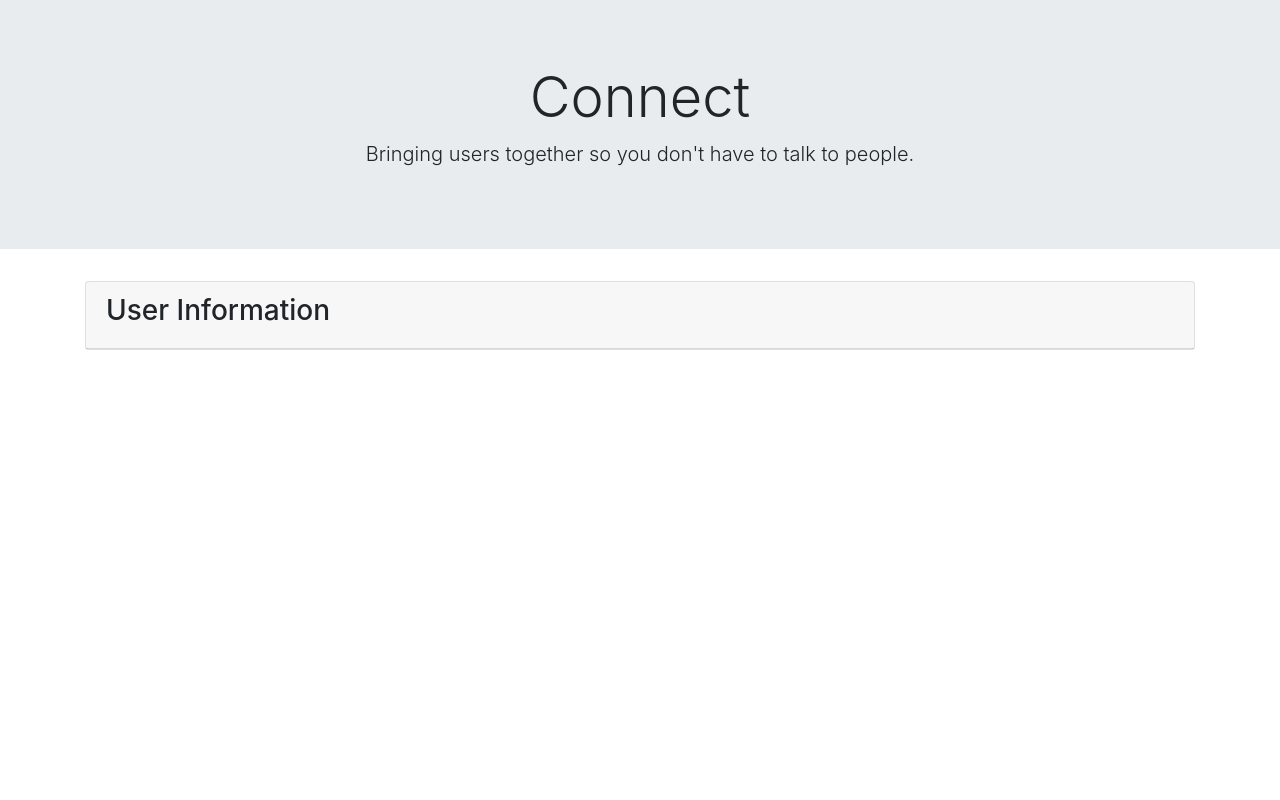
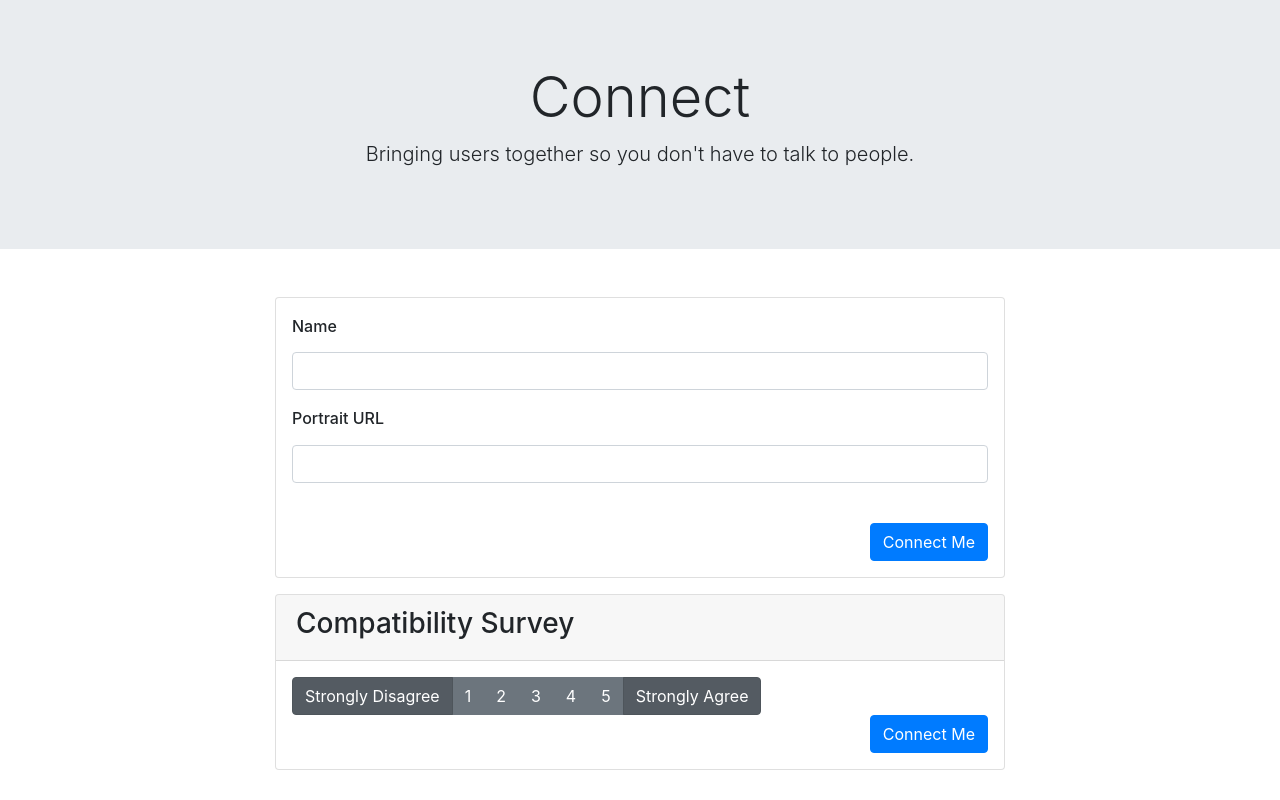
Before and after one commit to robertshaw87/Friend-Finder, a website: page app/public/survey.html in a window 1280 px wide. Drawn offline with nearby package versions, Linux system fonts and the light colour scheme.

Commit message:
first draft of survey radio buttons

```diff
--- a/app/public/survey.html
+++ b/app/public/survey.html
@@ -34,13 +34,71 @@
 
     <div class="container">
         <div class="row">
-            <div class="col">
-                <div class="card">
-                    <div class="card-header">
-                        <h3>User Information</h3>
+            <div class="col"></div>
+            <div class="col-12 col-md-10 col-lg-8">
+                <div class="card mt-3" id="user-info">
+                    <div class="card-text p-3">
+                        <form role="form">
+                            <div class="form-group">
+                                <label for="name"><h6>Name</h6></label>
+                                <input type="text" class="form-control" id="name">
+                            </div>
+
+                            <div class="form-group">
+                                <label for="image"><h6>Portrait URL</h6></label>
+                                <input type="text" class="form-control" id="image">
+                            </div>
+                            <br>
+                            <div class="text-right">
+                                <button type="submit" class="btn btn-primary btn-md" id="user-info-btn">
+                                    Connect Me
+                                </button>
+                            </div>
+                        </form>
                     </div>
                 </div>
             </div>
+            <div class="col"></div>
+        </div>
+        <div class="row">
+            <div class="col"></div>
+            <div class="col-12 col-md-10 col-lg-8">
+                <div class="card mt-3" id="survey">
+                    <div class="card-header">
+                        <h3>Compatibility Survey</h3>
+                    </div>
+                    <div class="card-text p-3">
+                        <form role="form">
+                            <div class="btn-group btn-group-toggle" data-toggle="buttons">
+                                <span class="btn btn-secondary active">Strongly Disagree</span>
+                                <label class="btn btn-secondary">
+                                    <input type="radio" name="question1" value="1" autocomplete="off"> 1
+                                </label>
+                                <label class="btn btn-secondary">
+                                    <input type="radio" name="question1" value="2" autocomplete="off"> 2
+                                </label>
+                                <label class="btn btn-secondary">
+                                    <input type="radio" name="question1" value="3" autocomplete="off"> 3
+                                </label>
+                                <label class="btn btn-secondary">
+                                    <input type="radio" name="question1" value="4" autocomplete="off"> 4
+                                </label>
+                                <label class="btn btn-secondary">
+                                    <input type="radio" name="question1" value="5" autocomplete="off"> 5
+                                </label>
+                                <span class="btn btn-secondary active">Strongly Agree</span>
+                            </div>
+                            <br>
+                            <div class="text-right">
+                                <button type="submit" class="btn btn-primary btn-md" id="user-info-btn">
+                                    Connect Me
+                                </button>
+                            </div>
+                        </form>
+                    </div>
+                </div>
+            </div>
+            <div class="col"></div>
         </div>
     </div>
 
```
